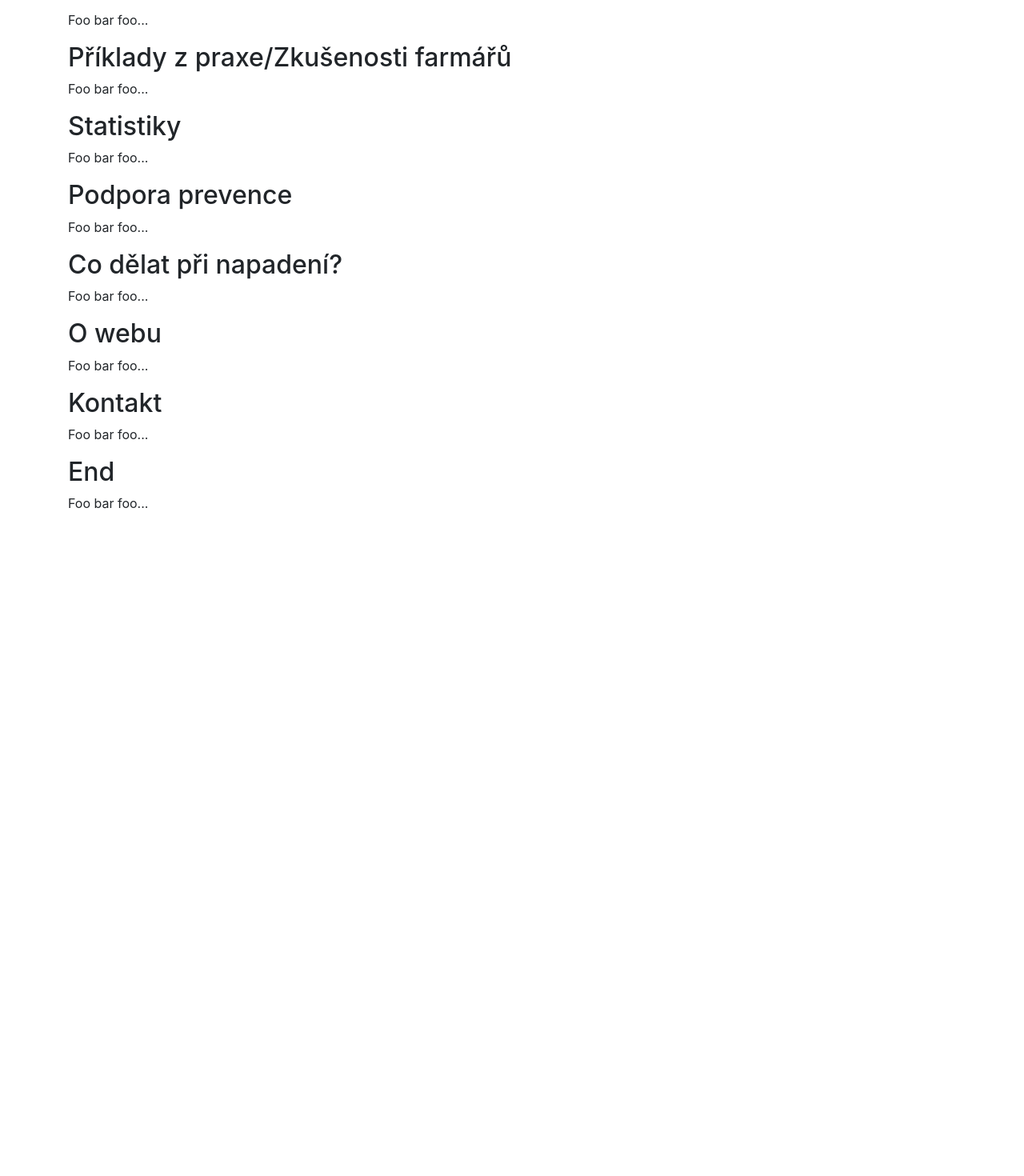
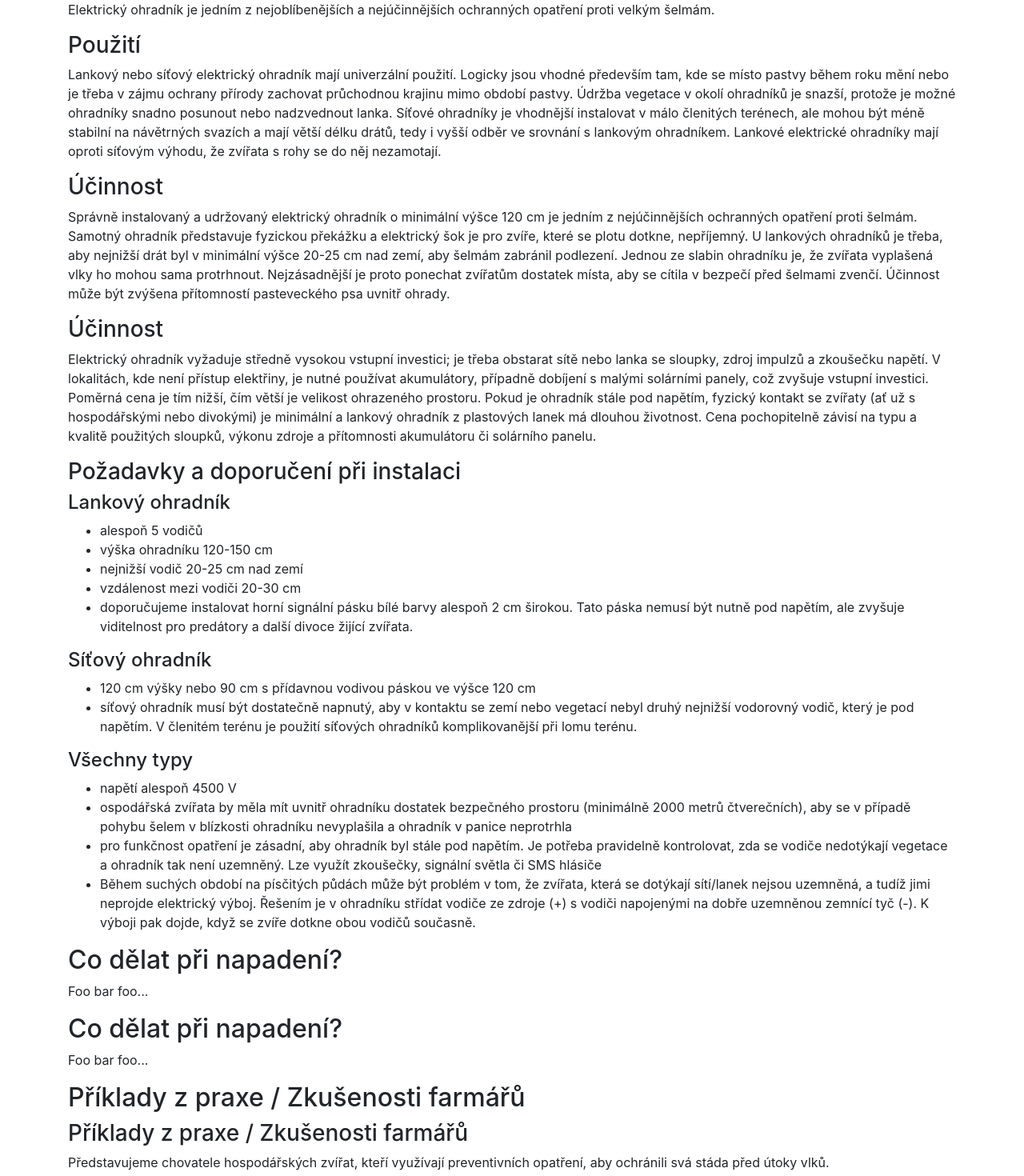
Before and after one commit to ondrejsika/oo, a Next.js app: page / in a window 1280 px wide. Shown: the part 620-2090 px from the top of the page at 80% size. Before the commit the page ends 1277 px from the top, so only its background shows below. Built offline with nearby package versions, Linux system fonts and the light colour scheme.

Commit message:
Article 1

```diff
--- a/pages/index.js
+++ b/pages/index.js
@@ -15,6 +15,14 @@
     <Navbar />
     <H1>ochranaovci.cz</H1>
     <Section header="Jak si chránit svá stáda?">
+      <Article>
+        <p>
+          Neexistuje univerzální řešení, které bude vyhovovat všem farmářům, ale
+          lze vypracovat velmi účinnou kombinaci opatření individuálně. Zde
+          popisujeme nejčastější a nejúčinnější způsoby prevence před útoky
+          šelem.
+        </p>
+      </Article>
       <BoxWrapper>
         <Box
           header="MOBILNÍ ELEKTRICKÝ OHRADNÍK"
@@ -44,21 +52,132 @@
           </p>
         </Box>
       </BoxWrapper>
-      <Article header="Foo">
-        <p>Foo bar foo...</p>
+    </Section>
+    <Section header="MOBILNÍ ELEKTRICKÝ OHRADNÍK">
+      <Article>
+        <p>
+          Elektrický ohradník je jedním z nejoblíbenějších a nejúčinnějších
+          ochranných opatření proti velkým šelmám.
+        </p>
       </Article>
-      <Article header="Foo">
-        <p>Foo bar foo...</p>
+      <Article header="Použití">
+        <p>
+          Lankový nebo síťový elektrický ohradník mají univerzální použití.
+          Logicky jsou vhodné především tam, kde se místo pastvy během roku mění
+          nebo je třeba v zájmu ochrany přírody zachovat průchodnou krajinu mimo
+          období pastvy. Údržba vegetace v okolí ohradníků je snazší, protože je
+          možné ohradníky snadno posunout nebo nadzvednout lanka. Síťové
+          ohradníky je vhodnější instalovat v málo členitých terénech, ale mohou
+          být méně stabilní na návětrných svazích a mají větší délku drátů, tedy
+          i vyšší odběr ve srovnání s lankovým ohradníkem. Lankové elektrické
+          ohradníky mají oproti síťovým výhodu, že zvířata s rohy se do něj
+          nezamotají.
+        </p>
+      </Article>
+      <Article header="Účinnost">
+        <p>
+          Správně instalovaný a udržovaný elektrický ohradník o minimální výšce
+          120 cm je jedním z nejúčinnějších ochranných opatření proti šelmám.
+          Samotný ohradník představuje fyzickou překážku a elektrický šok je pro
+          zvíře, které se plotu dotkne, nepříjemný. U lankových ohradníků je
+          třeba, aby nejnižší drát byl v minimální výšce 20-25 cm nad zemí, aby
+          šelmám zabránil podlezení. Jednou ze slabin ohradníku je, že zvířata
+          vyplašená vlky ho mohou sama protrhnout. Nejzásadnější je proto
+          ponechat zvířatům dostatek místa, aby se cítila v bezpečí před šelmami
+          zvenčí. Účinnost může být zvýšena přítomností pasteveckého psa uvnitř
+          ohrady.
+        </p>
+      </Article>
+      <Article header="Účinnost">
+        <p>
+          Elektrický ohradník vyžaduje středně vysokou vstupní investici; je
+          třeba obstarat sítě nebo lanka se sloupky, zdroj impulzů a zkoušečku
+          napětí. V lokalitách, kde není přístup elektřiny, je nutné používat
+          akumulátory, případně dobíjení s malými solárními panely, což zvyšuje
+          vstupní investici. Poměrná cena je tím nižší, čím větší je velikost
+          ohrazeného prostoru. Pokud je ohradník stále pod napětím, fyzický
+          kontakt se zvířaty (ať už s hospodářskými nebo divokými) je minimální
+          a lankový ohradník z plastových lanek má dlouhou životnost. Cena
+          pochopitelně závisí na typu a kvalitě použitých sloupků, výkonu zdroje
+          a přítomnosti akumulátoru či solárního panelu.
+        </p>
+      </Article>
+      <Article header="Požadavky a doporučení při instalaci">
+        <h4>Lankový ohradník</h4>
+        <ul>
+          <li>alespoň 5 vodičů</li>
+          <li>výška ohradníku 120-150 cm</li>
+          <li>nejnižší vodič 20-25 cm nad zemí</li>
+          <li>vzdálenost mezi vodiči 20-30 cm</li>
+          <li>
+            doporučujeme instalovat horní signální pásku bílé barvy alespoň 2 cm
+            širokou. Tato páska nemusí být nutně pod napětím, ale zvyšuje
+            viditelnost pro predátory a další divoce žijící zvířata.
+          </li>
+        </ul>
+        <h4>Síťový ohradník</h4>
+        <ul>
+          <li>
+            120 cm výšky nebo 90 cm s přídavnou vodivou páskou ve výšce 120 cm
+          </li>
+          <li>
+            síťový ohradník musí být dostatečně napnutý, aby v kontaktu se zemí
+            nebo vegetací nebyl druhý nejnižší vodorovný vodič, který je pod
+            napětím. V členitém terénu je použití síťových ohradníků
+            komplikovanější při lomu terénu.
+          </li>
+        </ul>
+        <h4>Všechny typy</h4>
+        <ul>
+          <li>napětí alespoň 4500 V</li>
+          <li>
+            ospodářská zvířata by měla mít uvnitř ohradníku dostatek bezpečného
+            prostoru (minimálně 2000 metrů čtverečních), aby se v případě pohybu
+            šelem v blízkosti ohradníku nevyplašila a ohradník v panice
+            neprotrhla
+          </li>
+          <li>
+            pro funkčnost opatření je zásadní, aby ohradník byl stále pod
+            napětím. Je potřeba pravidelně kontrolovat, zda se vodiče nedotýkají
+            vegetace a ohradník tak není uzemněný. Lze využít zkoušečky,
+            signální světla či SMS hlásiče
+          </li>
+          <li>
+            Během suchých období na písčitých půdách může být problém v tom, že
+            zvířata, která se dotýkají sítí/lanek nejsou uzemněná, a tudíž jimi
+            neprojde elektrický výboj. Řešením je v ohradníku střídat vodiče ze
+            zdroje (+) s vodiči napojenými na dobře uzemněnou zemnící tyč (-). K
+            výboji pak dojde, když se zvíře dotkne obou vodičů současně.
+          </li>
+        </ul>
       </Article>
     </Section>
-    <Section header="Příklady z praxe/Zkušenosti farmářů">
-      <p>Foo bar foo...</p>
-    </Section>{" "}
-    <Section header="Statistiky">
+    <Section header="Co dělat při napadení?">
       <p>Foo bar foo...</p>
     </Section>
+    <Section header="Co dělat při napadení?">
+      <p>Foo bar foo...</p>
+    </Section>
+    <Section header="Příklady z praxe / Zkušenosti farmářů">
+      <Article header="Příklady z praxe / Zkušenosti farmářů">
+        <p>
+          Představujeme chovatele hospodářských zvířat, kteří využívají
+          preventivních opatření, aby ochránili svá stáda před útoky vlků.
+        </p>
+      </Article>
+    </Section>
+
     <Section header="Podpora prevence">
-      <p>Foo bar foo...</p>
+      <Article header="Podpora prevence">
+        <p>
+          V letošním roce poskytuje stát finanční podporu chovatelům na
+          preventivní opatření proti útokům velkých šelem prostřednictvím
+          Operačního programu životní prostředí (OPŽP). Bohužel získání této
+          podpory je nesrovnatelně administrativně náročnější než v případě
+          zemědělských dotací nebo Programu péče o krajinu, na které jsou
+          chovatele zvyklí.{" "}
+        </p>
+      </Article>
     </Section>
     <Section header="Co dělat při napadení?">
       <p>Foo bar foo...</p>
```
